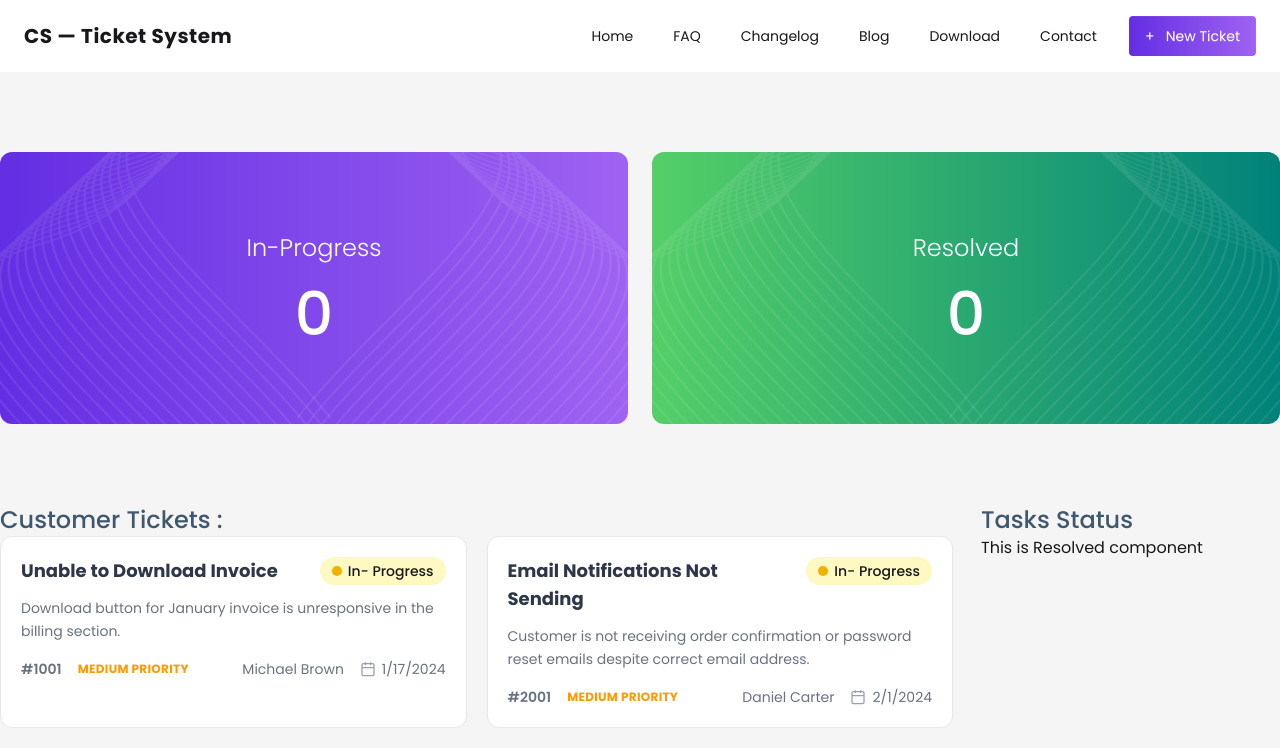
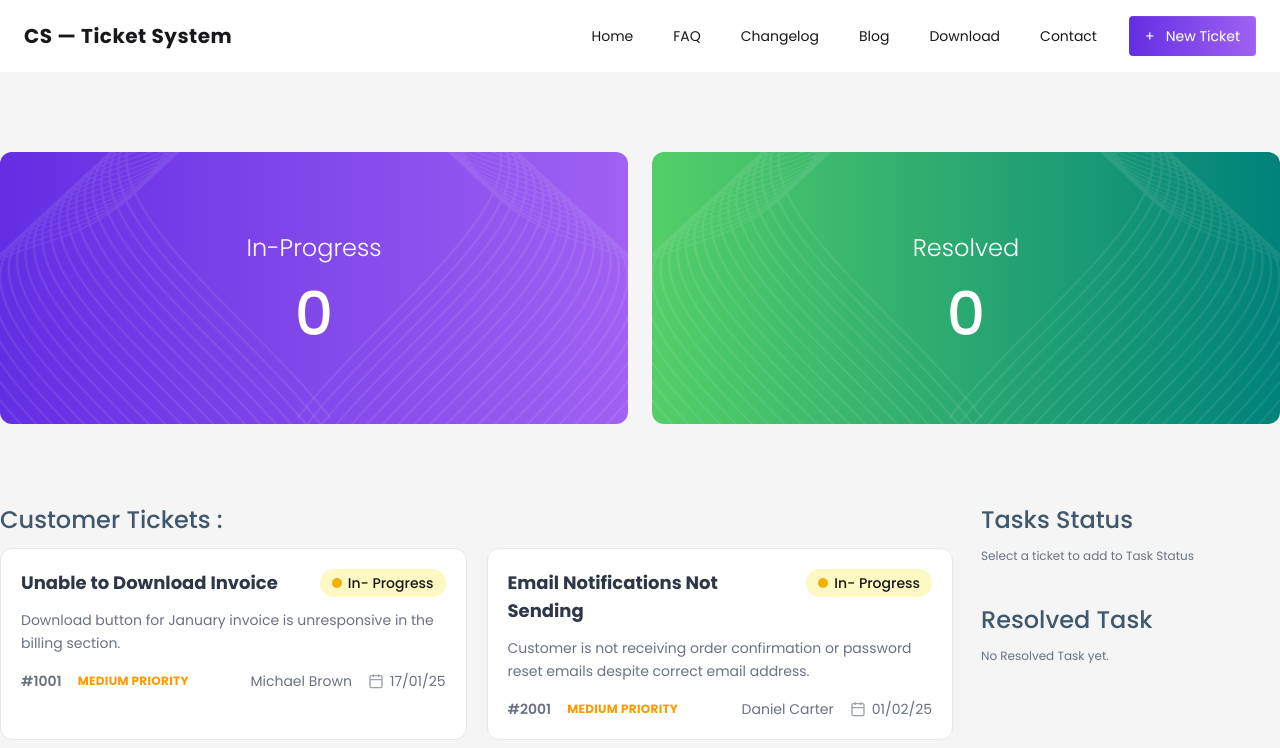
Before and after one commit to rakib8680/CS-Ticket-System, a React (Vite) app: page / in a window 1280 px wide. Shown: the top 748 px of the page. Built offline with nearby package versions, Linux system fonts and the light colour scheme.

Commit message:
feat: build ticket section layout with status cards - Create TicketSection with 2-column grid layout for ticket cards - Add Task Status and Resolved Task placeholder components

```diff
--- a/public/tickets.json
+++ b/public/tickets.json
@@ -6,7 +6,7 @@
     "customer": "Michael Brown",
     "priority": "MEDIUM",
     "status": "IN_PROGRESS",
-    "createdAt": "2024-01-17"
+    "createdAt": "17/01/25"
   },
 
   {
@@ -16,7 +16,7 @@
     "customer": "Daniel Carter",
     "priority": "MEDIUM",
     "status": "IN_PROGRESS",
-    "createdAt": "2024-02-01"
+    "createdAt": "01/02/25"
   },
   {
     "id": "#1003",
@@ -25,7 +25,7 @@
     "customer": "John Smith",
     "priority": "HIGH",
     "status": "OPEN",
-    "createdAt": "2024-01-15"
+    "createdAt": "15/01/25"
   },
   {
     "id": "#2002",
@@ -34,7 +34,7 @@
     "customer": "Olivia Turner",
     "priority": "LOW",
     "status": "OPEN",
-    "createdAt": "2024-02-03"
+    "createdAt": "03/02/25"
   },
   {
     "id": "#1005",
@@ -43,7 +43,7 @@
     "customer": "David Wilson",
     "priority": "HIGH",
     "status": "OPEN",
-    "createdAt": "2024-01-19"
+    "createdAt": "19/01/25"
   },
   {
     "id": "#2003",
@@ -52,7 +52,7 @@
     "customer": "Sophia Martinez",
     "priority": "MEDIUM",
     "status": "OPEN",
-    "createdAt": "2024-02-05"
+    "createdAt": "05/02/25"
   },
   {
     "id": "#1002",
@@ -61,7 +61,7 @@
     "customer": "Sarah Johnson",
     "priority": "HIGH",
     "status": "OPEN",
-    "createdAt": "2024-01-16"
+    "createdAt": "16/01/25"
   },
   {
     "id": "#2004",
@@ -70,7 +70,7 @@
     "customer": "Ethan Clark",
     "priority": "LOW",
     "status": "OPEN",
-    "createdAt": "2024-02-06"
+    "createdAt": "06/02/25"
   },
   {
     "id": "#1007",
@@ -79,7 +79,7 @@
     "customer": "James Anderson",
     "priority": "HIGH",
     "status": "OPEN",
-    "createdAt": "2024-01-21"
+    "createdAt": "21/01/25"
   },
   {
     "id": "#2005",
@@ -88,7 +88,7 @@
     "customer": "Isabella Garcia",
     "priority": "MEDIUM",
     "status": "IN_PROGRESS",
-    "createdAt": "2024-02-08"
+    "createdAt": "08/02/25"
   },
   {
     "id": "#1008",
@@ -97,7 +97,7 @@
     "customer": "Olivia Martinez",
     "priority": "LOW",
     "status": "OPEN",
-    "createdAt": "2024-01-22"
+    "createdAt": "22/01/25"
   },
   {
     "id": "#2006",
@@ -106,7 +106,7 @@
     "customer": "Liam Thomas",
     "priority": "HIGH",
     "status": "IN_PROGRESS",
-    "createdAt": "2024-02-10"
+    "createdAt": "10/02/25"
   },
   {
     "id": "#1006",
@@ -115,7 +115,7 @@
     "customer": "Sophia Taylor",
     "priority": "MEDIUM",
     "status": "IN_PROGRESS",
-    "createdAt": "2024-01-20"
+    "createdAt": "20/01/25"
   },
   {
     "id": "#2007",
@@ -124,7 +124,7 @@
     "customer": "Noah Walker",
     "priority": "LOW",
     "status": "OPEN",
-    "createdAt": "2024-02-12"
+    "createdAt": "12/02/25"
   },
   {
     "id": "#1010",
@@ -133,6 +133,6 @@
     "customer": "Isabella Garcia",
     "priority": "MEDIUM",
     "status": "OPEN",
-    "createdAt": "2024-01-24"
+    "createdAt": "25/01/25"
   }
 ]
--- a/src/tickets/Main.jsx
+++ b/src/tickets/Main.jsx
@@ -5,7 +5,7 @@ import TaskSection from "./TaskSection";
 const Main = ({ ticketsPromise }) => {
   const tickets = use(ticketsPromise);
   return (
-    <div>
+    <div className="pb-20">
       <div className="grid grid-cols-12 gap-7">
         <div className="col-span-9">
           <TicketSection tickets={tickets} />
--- a/src/tickets/Tasks/Resolved.jsx
+++ b/src/tickets/Tasks/Resolved.jsx
@@ -1,7 +1,10 @@
 const Resolved = () => {
   return (
     <div>
-      <h1>This is Resolved component</h1>
+      <h1 className="text-[#40586d] text-2xl font-medium mb-3">
+        Resolved Task
+      </h1>
+      <p className="text-gray-500 text-xs">No Resolved Task yet.</p>
     </div>
   );
 };
--- a/src/tickets/Tasks/Status.jsx
+++ b/src/tickets/Tasks/Status.jsx
@@ -1,7 +1,10 @@
 const Status = () => {
   return (
-    <div>
-      <h1 className="text-[#40586d] text-2xl font-medium">Tasks Status</h1>
+    <div className="mb-10">
+      <h1 className="text-[#40586d] text-2xl font-medium mb-3">Tasks Status</h1>
+      <p className="text-gray-500 text-xs">
+        Select a ticket to add to Task Status
+      </p>
     </div>
   );
 };
--- a/src/tickets/TicketCard.jsx
+++ b/src/tickets/TicketCard.jsx
@@ -19,16 +19,8 @@ const TicketCard = ({ ticket }) => {
     ticket || {};
 
   const statusStyle = statusStyles[status] || statusStyles.OPEN;
-  const date = createdAt
-    ? new Date(createdAt).toLocaleDateString("en-US", {
-        month: "numeric",
-        day: "numeric",
-        year: "numeric",
-      })
-    : "";
-
   return (
-    <div className="bg-white rounded-xl border border-gray-200 p-5">
+    <div className="bg-white rounded-xl border border-gray-200 p-5 cursor-pointer hover:border-[#40586d] transition-all duration-200">
       {/* Title + Status */}
       <div className="flex justify-between items-start mb-3">
         <h2 className="text-[#2d3748] text-lg font-bold pr-4">{title}</h2>
@@ -69,7 +61,7 @@ const TicketCard = ({ ticket }) => {
               <rect x="3" y="4" width="18" height="18" rx="2" strokeWidth="2" />
               <path d="M16 2v4M8 2v4M3 10h18" strokeWidth="2" />
             </svg>
-            <span>{date}</span>
+            <span>{createdAt}</span>
           </div>
         </div>
       </div>
--- a/src/tickets/TicketSection.jsx
+++ b/src/tickets/TicketSection.jsx
@@ -3,7 +3,7 @@ import TicketCard from "../Tickets/TicketCard";
 const TicketSection = ({ tickets }) => {
   return (
     <div>
-      <h1 className="text-[#40586d] text-2xl font-medium">
+      <h1 className="text-[#40586d] text-2xl font-medium mb-3">
         Customer Tickets :
       </h1>
       <div className="grid grid-cols-2 gap-5">
```
